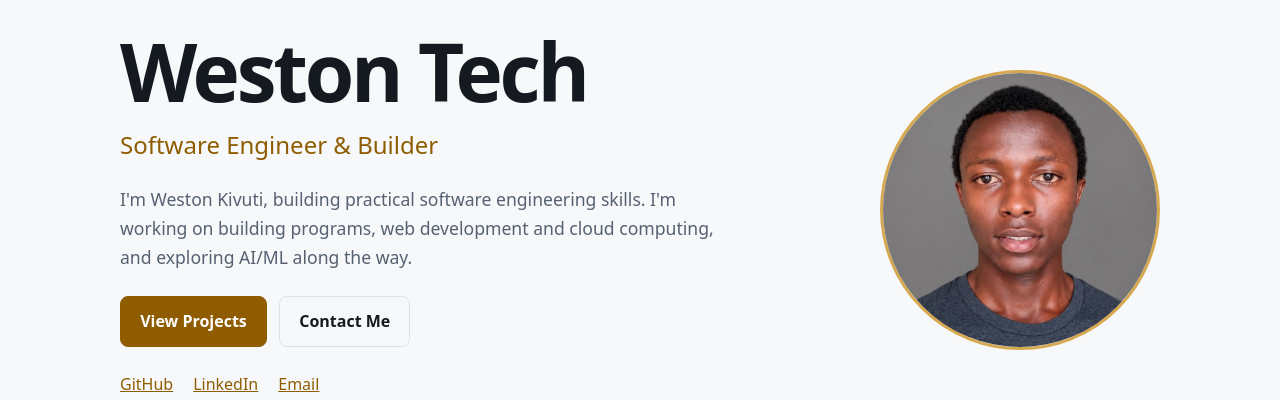
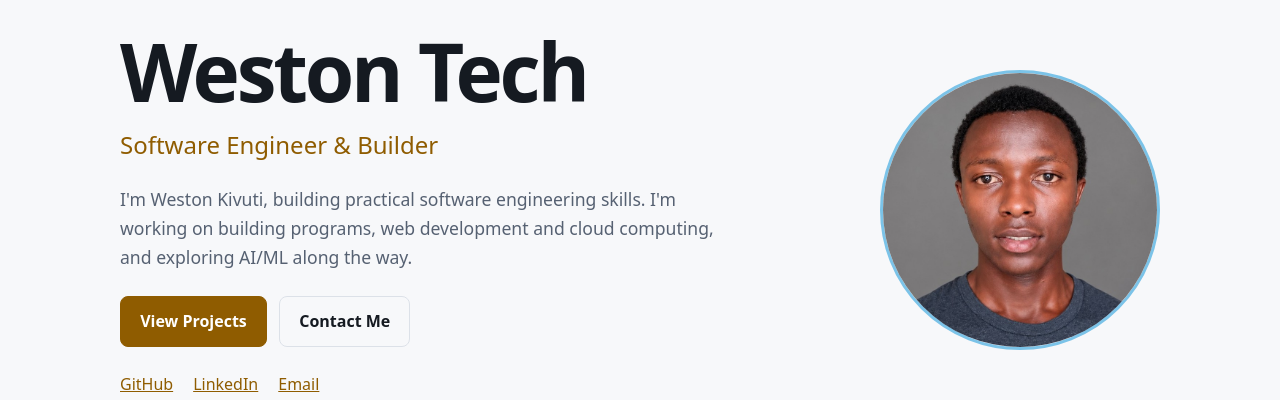
Before and after one commit to WestonKivuti/Weston-Tech-Portfolio, a plain HTML site: page index.html in a window 1280 px wide. Shown: the part 138-538 px from the top of the page. Drawn offline with Linux system fonts and the light colour scheme.

Commit message:
changing photo border color

```diff
--- a/css/style.css
+++ b/css/style.css
@@ -49,7 +49,7 @@ header{position:sticky;top:0;z-index:50;background:var(--bg);border-bottom:1px s
   object-fit: cover;
   object-position: center;
   border-radius: 50%;
-  border: 3px solid #d6a84f;
+  border: 3px solid #0f94d788;
   justify-self: end;
 }
 .hero h1{font-size:clamp(2.8rem,10vw,5rem);letter-spacing:-.04em;margin-bottom:.4rem}
```
